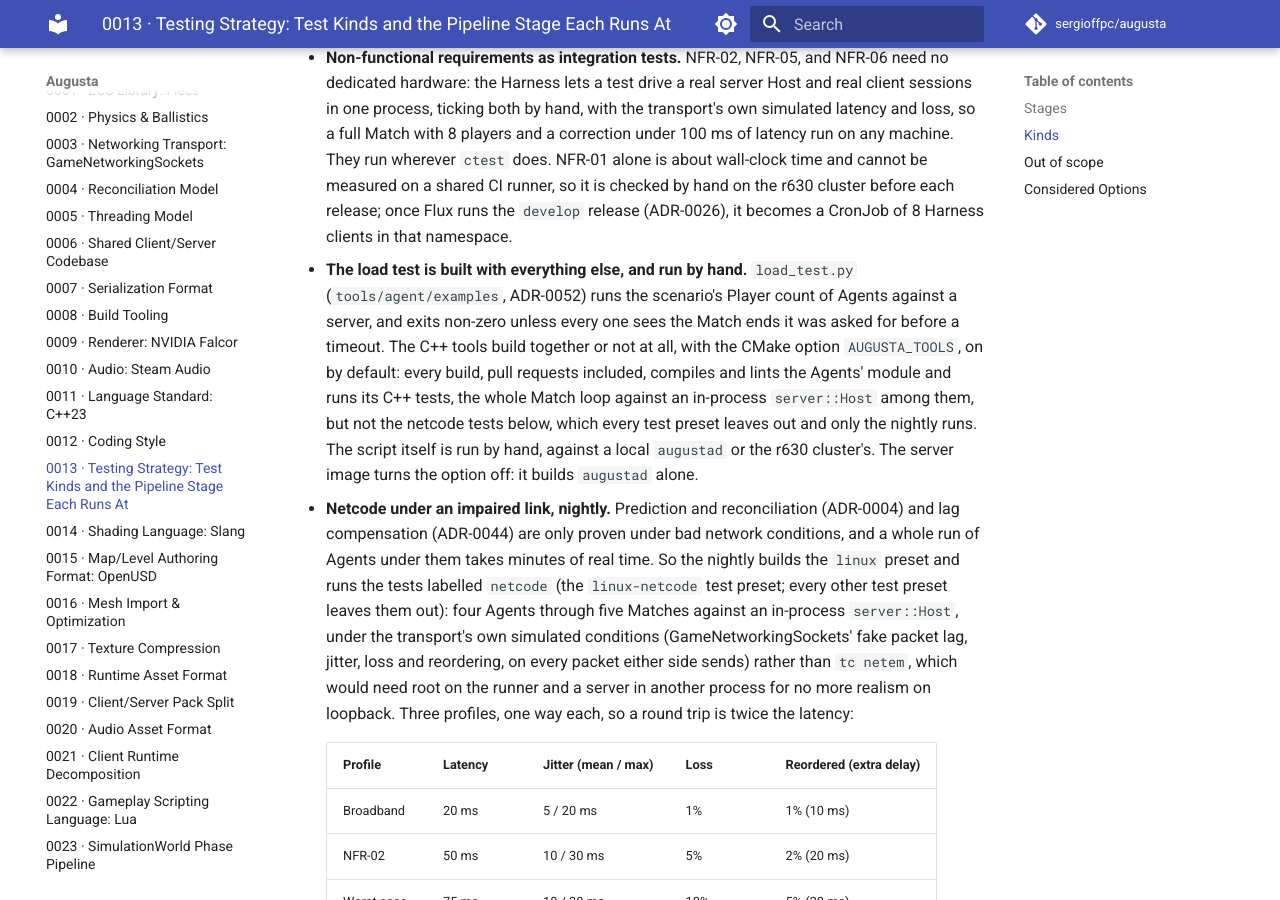
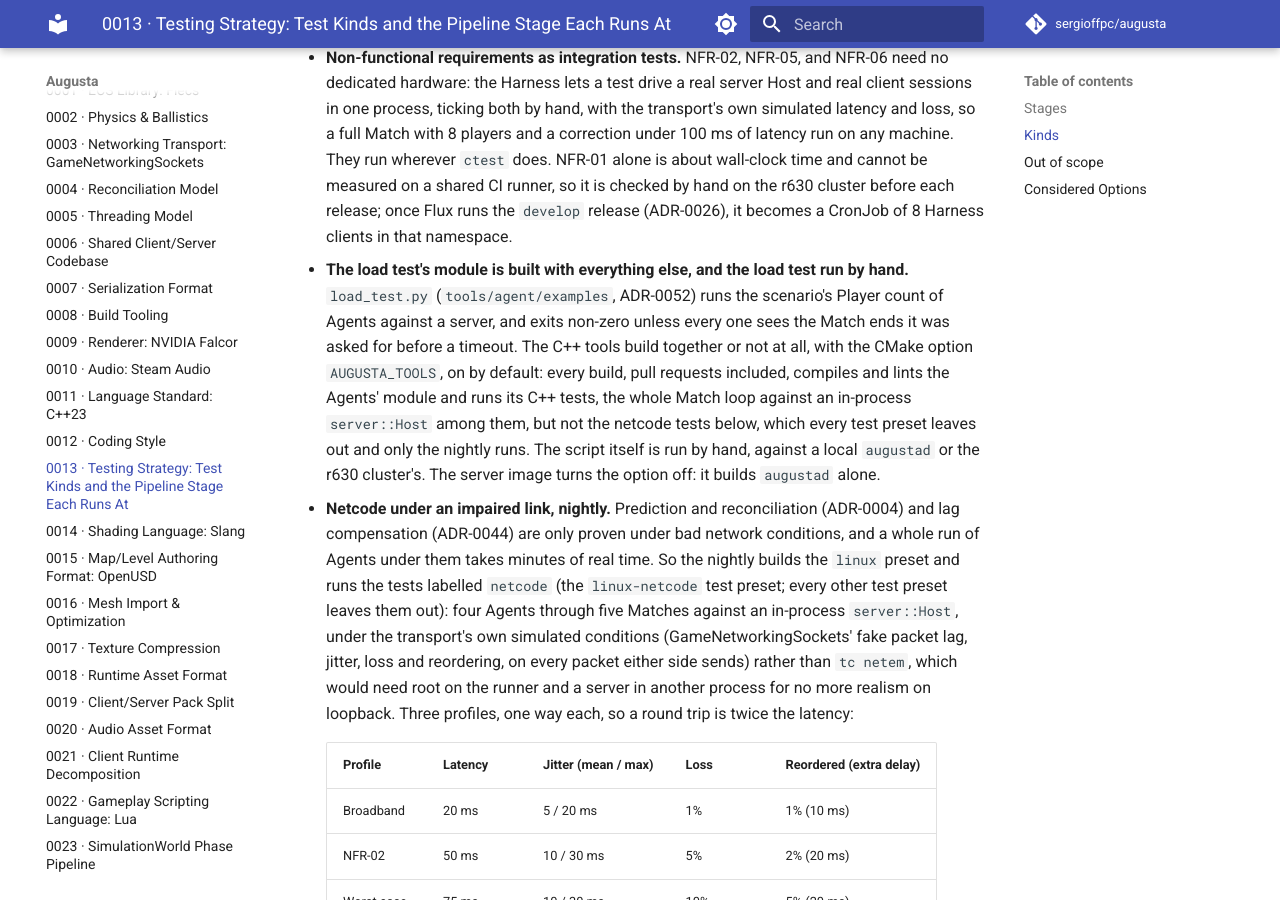
Before and after one commit to sergioffpc/augusta, an MkDocs documentation site: the page built from docs/adr/0013-testing-and-benchmarking.md, in a window 1280 px wide and 900 px high, scrolled down 1679 px. Built offline with MkDocs 1.6.1 and Material for MkDocs 9.7.7, drawn with Linux system fonts in a browser that asks for light colours; comment, search, counter and statistics services are not loaded.

Commit message:
docs(agent): restore the example commands' line breaks and tighten the Agent wording
Co-Authored-By: Claude Opus 5.5 <noreply@anthropic.com>

```diff
--- a/docs/adr/0013-testing-and-benchmarking.md
+++ b/docs/adr/0013-testing-and-benchmarking.md
@@ -52,17 +52,17 @@ more stages it runs at, chosen by how long it takes and how noisy its result is.
   a shared CI runner, so it is checked by hand on the r630 cluster before each
   release; once Flux runs the `develop` release (ADR-0026), it becomes a CronJob
   of 8 Harness clients in that namespace.
-- **The load test is built with everything else, and run by hand.**
-  `load_test.py` (`tools/agent/examples`, ADR-0052) runs the scenario's Player
-  count of Agents against a server, and exits non-zero unless every one sees the
-  Match ends it was asked for before a timeout. The C++ tools build together or
-  not at all, with the CMake option `AUGUSTA_TOOLS`, on by default: every build,
-  pull requests included, compiles and lints the Agents' module and runs its C++
-  tests, the whole Match loop against an in-process `server::Host` among them,
-  but not the netcode tests below, which every test preset leaves out and only
-  the nightly runs. The script itself is run by hand, against a local `augustad`
-  or the r630 cluster's. The server image turns the option off: it builds
-  `augustad` alone.
+- **The load test's module is built with everything else, and the load test run
+  by hand.** `load_test.py` (`tools/agent/examples`, ADR-0052) runs the
+  scenario's Player count of Agents against a server, and exits non-zero unless
+  every one sees the Match ends it was asked for before a timeout. The C++ tools
+  build together or not at all, with the CMake option `AUGUSTA_TOOLS`, on by
+  default: every build, pull requests included, compiles and lints the Agents'
+  module and runs its C++ tests, the whole Match loop against an in-process
+  `server::Host` among them, but not the netcode tests below, which every test
+  preset leaves out and only the nightly runs. The script itself is run by hand,
+  against a local `augustad` or the r630 cluster's. The server image turns the
+  option off: it builds `augustad` alone.
 - **Netcode under an impaired link, nightly.** Prediction and reconciliation
   (ADR-0004) and lag compensation (ADR-0044) are only proven under bad network
   conditions, and a whole run of Agents under them takes minutes of real time.
```
Also changed, not shown: docs/ARCHITECTURE.md (+2 -3 lines), docs/ROADMAP.md (+2 -3 lines), docs/adr/0034-runtime-config-file.md (+2 -2 lines), docs/adr/0050-match-capture-and-reenactment.md (+1 -1 lines), tools/README.md (+7 -3 lines).
